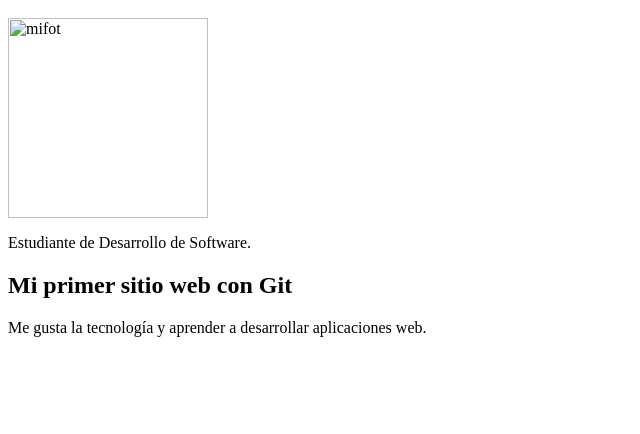
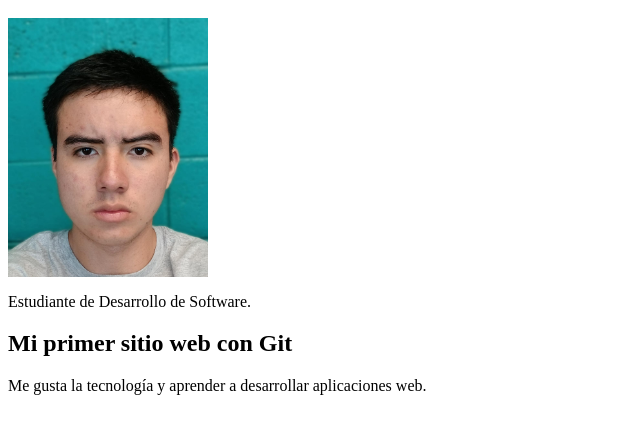
Before and after one commit to naHumsicili1no0/software-3_7, a plain HTML site: page index.html in a window 1280 px wide. Shown: the part 48-482 px from the top of the page, without its empty margins (0-640 px from the left). Drawn offline with Linux system fonts and the light colour scheme.

Commit message:
agregue nueva imagen

```diff
--- a/index.html
+++ b/index.html
@@ -1,6 +1,6 @@
 <h1>José Nahum Rodríguez Siciliano</h1>
 
-<img src="yo1.jpg" alt="mifot" width="200">
+<img src="yo1.jpeg" alt="mifot" width="200">
 
 <p>Estudiante de Desarrollo de Software.</p>
 
```
Also changed, not shown: yo1.jpeg (added).
